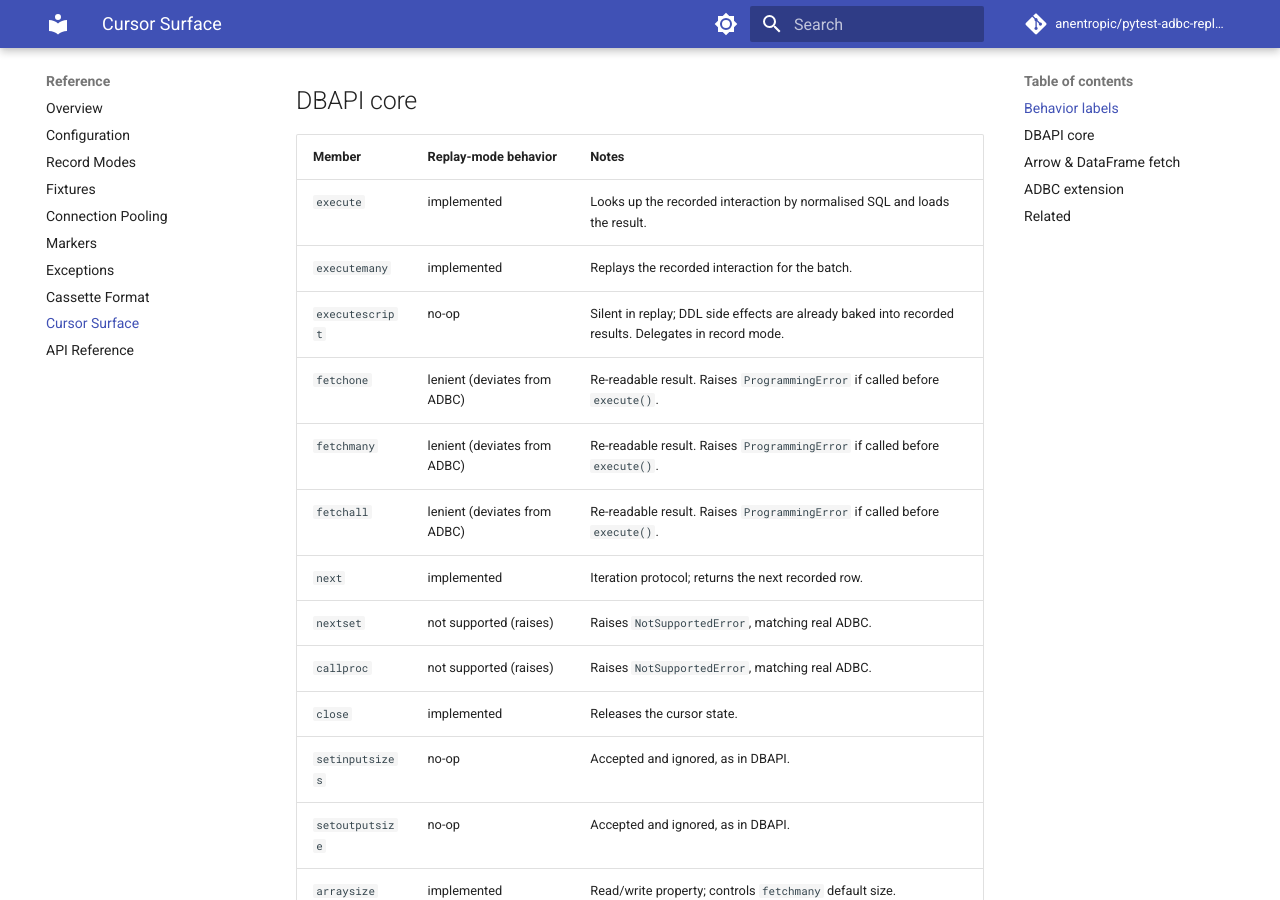
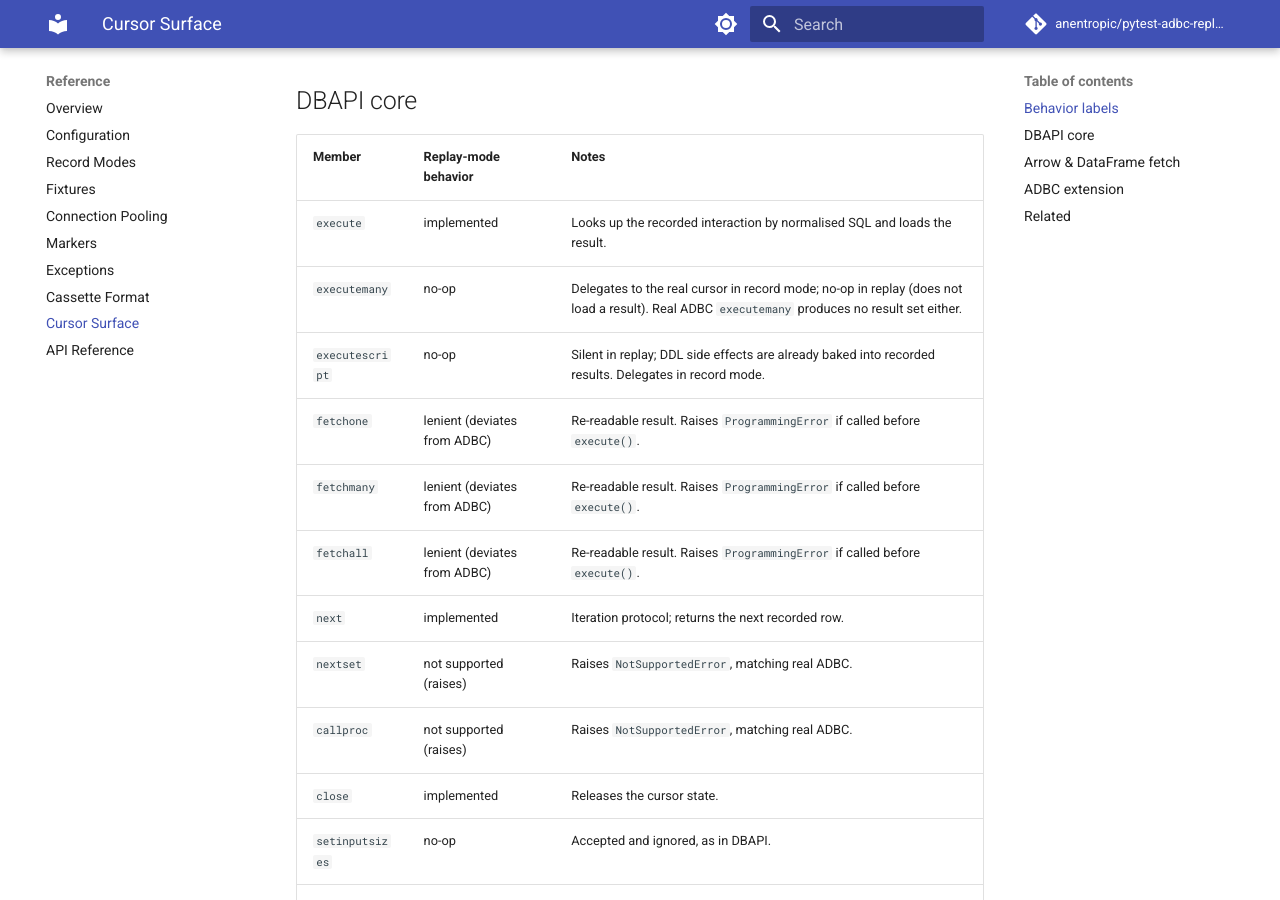
Before and after one commit to anentropic/pytest-adbc-replay, an MkDocs documentation site: the page built from docs/src/reference/cursor-surface.md, in a window 1280 px wide and 900 px high, scrolled down 682 px. Built offline with MkDocs 1.6.1 and Material for MkDocs 9.7.7, drawn with Linux system fonts in a browser that asks for light colours; comment, search, counter and statistics services are not loaded.

Commit message:
fix(04): correct executemany replay-mode docs (WR-01)
Replay-mode executemany is a no-op (delegates to the real cursor only
in record mode; real ADBC executemany produces no result set). The docs
table previously claimed it 'replays the recorded interaction for the
batch', which would mislead users into expecting a loadable result.
Relabel the cursor-surface doc row and sync EXPECTED_SURFACE to 'no-op'
per the in-file contract that the doc table mirrors the map.

Co-Authored-By: Claude Opus 4.8 <noreply@anthropic.com>
(cherry picked from commit af21e5586062ac897b90025d9b53b288ef0ab80a)

```diff
--- a/docs/src/reference/cursor-surface.md
+++ b/docs/src/reference/cursor-surface.md
@@ -26,7 +26,7 @@ Each member carries one of five labels:
 | Member | Replay-mode behavior | Notes |
 |---|---|---|
 | `execute` | implemented | Looks up the recorded interaction by normalised SQL and loads the result. |
-| `executemany` | implemented | Replays the recorded interaction for the batch. |
+| `executemany` | no-op | Delegates to the real cursor in record mode; no-op in replay (does not load a result). Real ADBC `executemany` produces no result set either. |
 | `executescript` | no-op | Silent in replay; DDL side effects are already baked into recorded results. Delegates in record mode. |
 | `fetchone` | lenient (deviates from ADBC) | Re-readable result. Raises `ProgrammingError` if called before `execute()`. |
 | `fetchmany` | lenient (deviates from ADBC) | Re-readable result. Raises `ProgrammingError` if called before `execute()`. |
```
Also changed, not shown: 1 other file.
